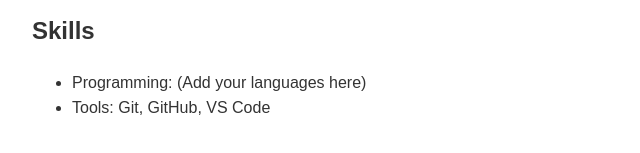
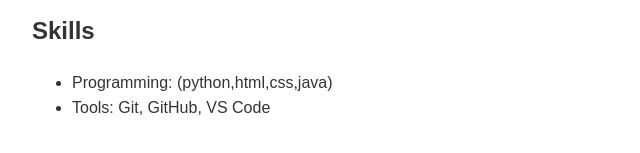
Before and after one commit to ManushaGundepangu/ManushaGundepangu.github.io, a plain HTML site: page index.html in a window 1280 px wide. Shown: the part 587-740 px from the top of the page, 208-848 px from the left. Drawn offline with Linux system fonts and the light colour scheme.

Commit message:
Update index.html

```diff
--- a/index.html
+++ b/index.html
@@ -40,7 +40,7 @@
     <section id="skills">
         <h2>Skills</h2>
         <ul>
-            <li>Programming: (Add your languages here)</li>
+            <li>Programming: (python,html,css,java)</li>
             <li>Tools: Git, GitHub, VS Code</li>
         </ul>
     </section>
```
